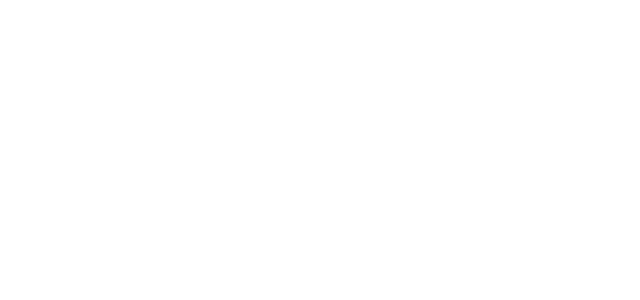
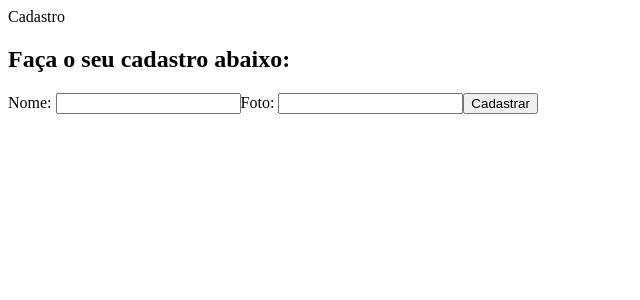
Before and after one commit to thiagorcon/fluxo-de-dados-no-react-template, a React (Create React App) app: page / in a window 1280 px wide. Shown: the top 300 px of the page, without its empty margins (0-640 px from the left). Built offline with nearby package versions, Linux system fonts and the light colour scheme.

Commit message:
[add] components

```diff
--- a/src/App.js
+++ b/src/App.js
@@ -1,9 +1,12 @@
+import { FormularioCadastro } from "./components/FormularioCadastro";
+import { Header } from "./components/Header";
 
 
 function App() {
   return (
     <div className="App">
-
+      <Header />
+      <FormularioCadastro />
     </div>
   );
 }
--- /dev/null
+++ b/src/components/FormularioCadastro/index.js
@@ -0,0 +1,20 @@
+
+
+
+
+export const FormularioCadastro = () => {
+    return(
+        <div>
+            <h2>Faça o seu cadastro abaixo: </h2>
+            <form>
+                <label htmlFor="nome">Nome: </label>
+                <input id="nome"/>
+
+                <label htmlFor="foto">Foto: </label>
+                <input id="foto"/>
+
+                <button type="submit">Cadastrar</button>
+            </form>
+        </div>
+    )
+}
--- /dev/null
+++ b/src/components/Header/index.js
@@ -0,0 +1,10 @@
+
+
+
+export const Header = () => {
+    return(
+        <header>
+            Cadastro
+        </header>
+    )
+}
```
Also changed, not shown: src/components/FormularioCadastro/styled.js (added), src/components/Header/styled.js (added).
